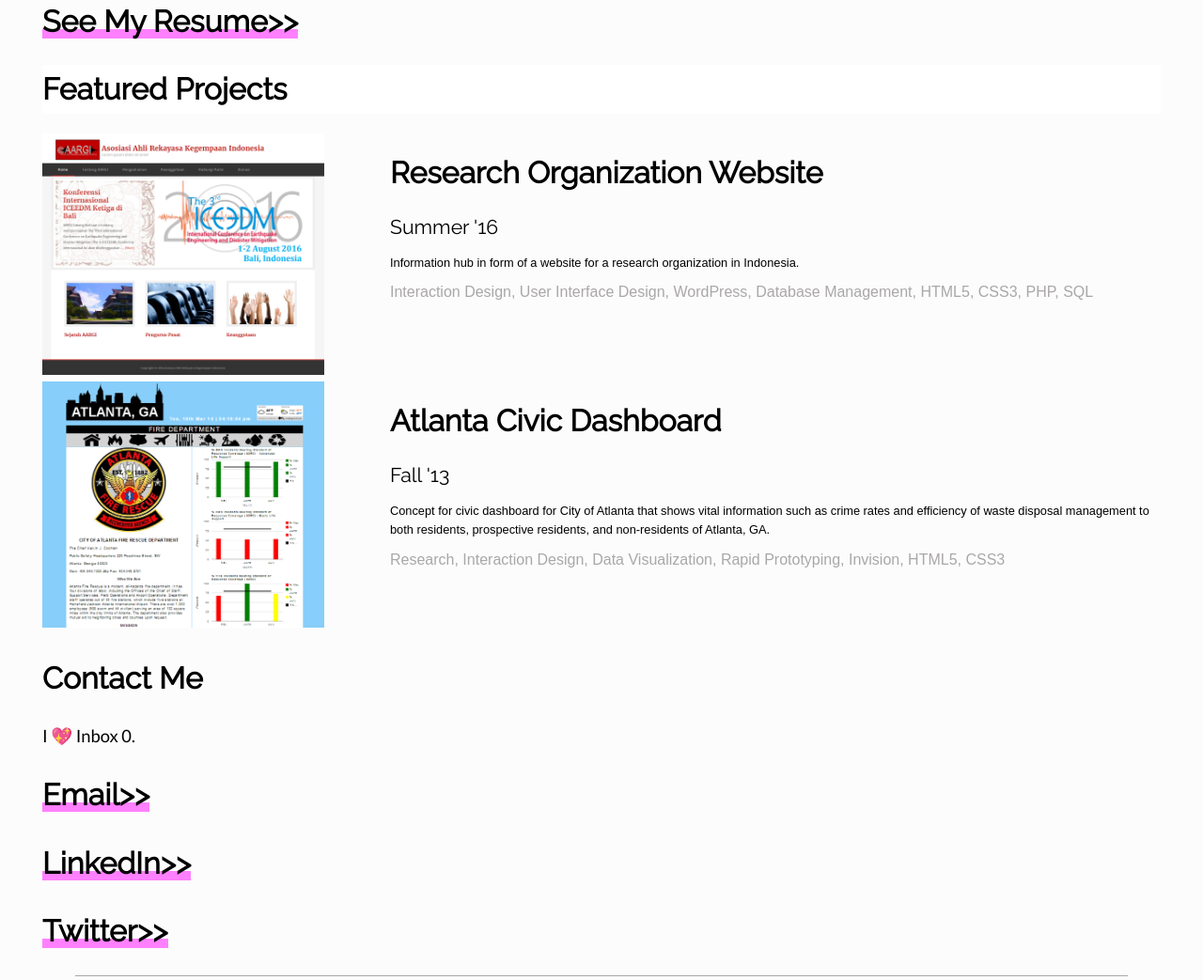
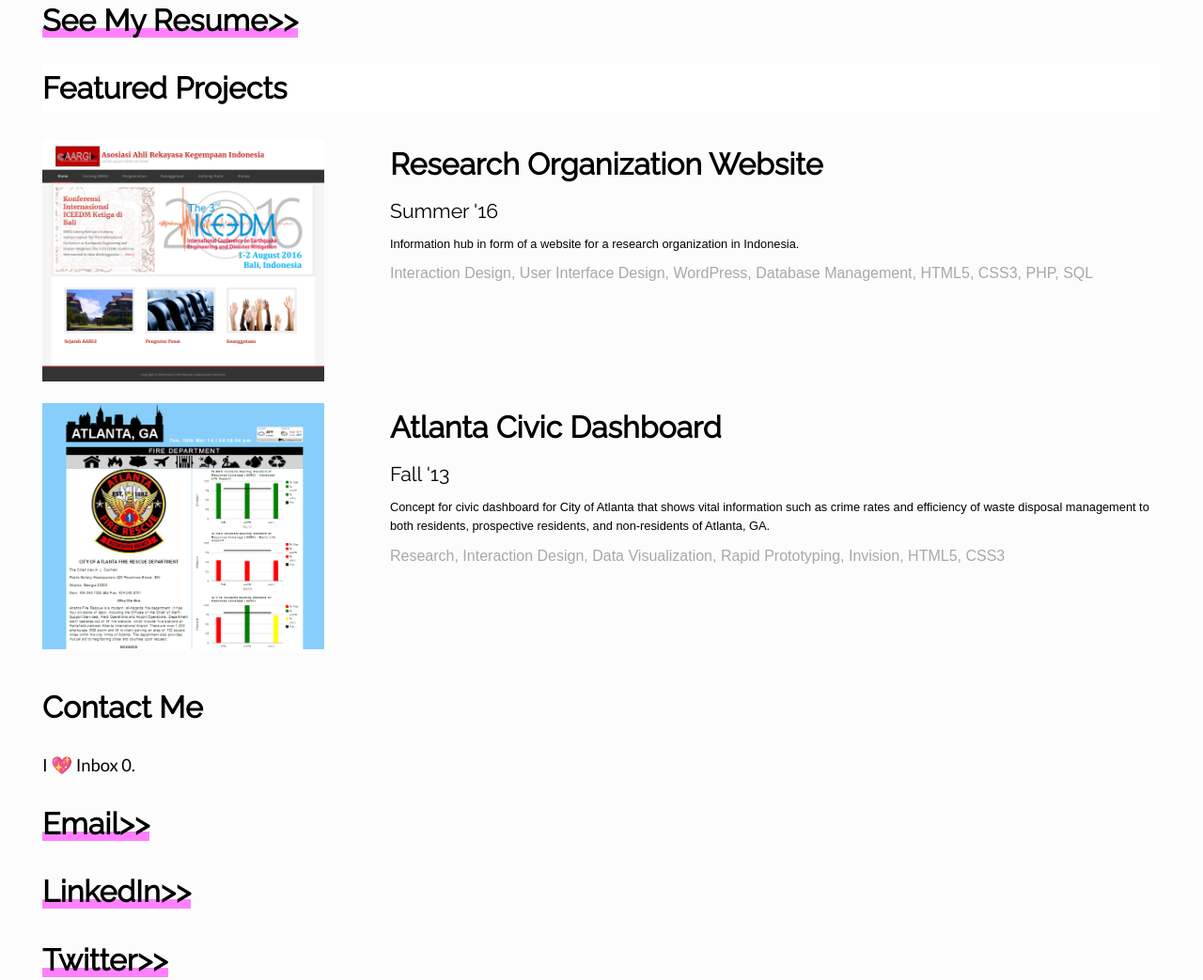
Before and after one commit to aruvinn/aruvinn.github.io, a plain HTML site: page index.html in a window 1280 px wide. Shown: the part 1074-2117 px from the top of the page at 94% size. Drawn offline with Linux system fonts and the light colour scheme; a web font is replaced by a local one.

Commit message:
fixed spacing issue between pic project and header on main page

```diff
--- a/css/style.css
+++ b/css/style.css
@@ -189,8 +189,8 @@ p{
     z-index: 1;
 }
 
-.project h1, h2, h3, h4, p{
-	margin: 0.5em 0 0.5em 0;
+.project h1, h2, h3, h4, p, img{
+	margin: 0.5rem 0 0.5rem 0;
 	padding: 0;
 }
 
```
